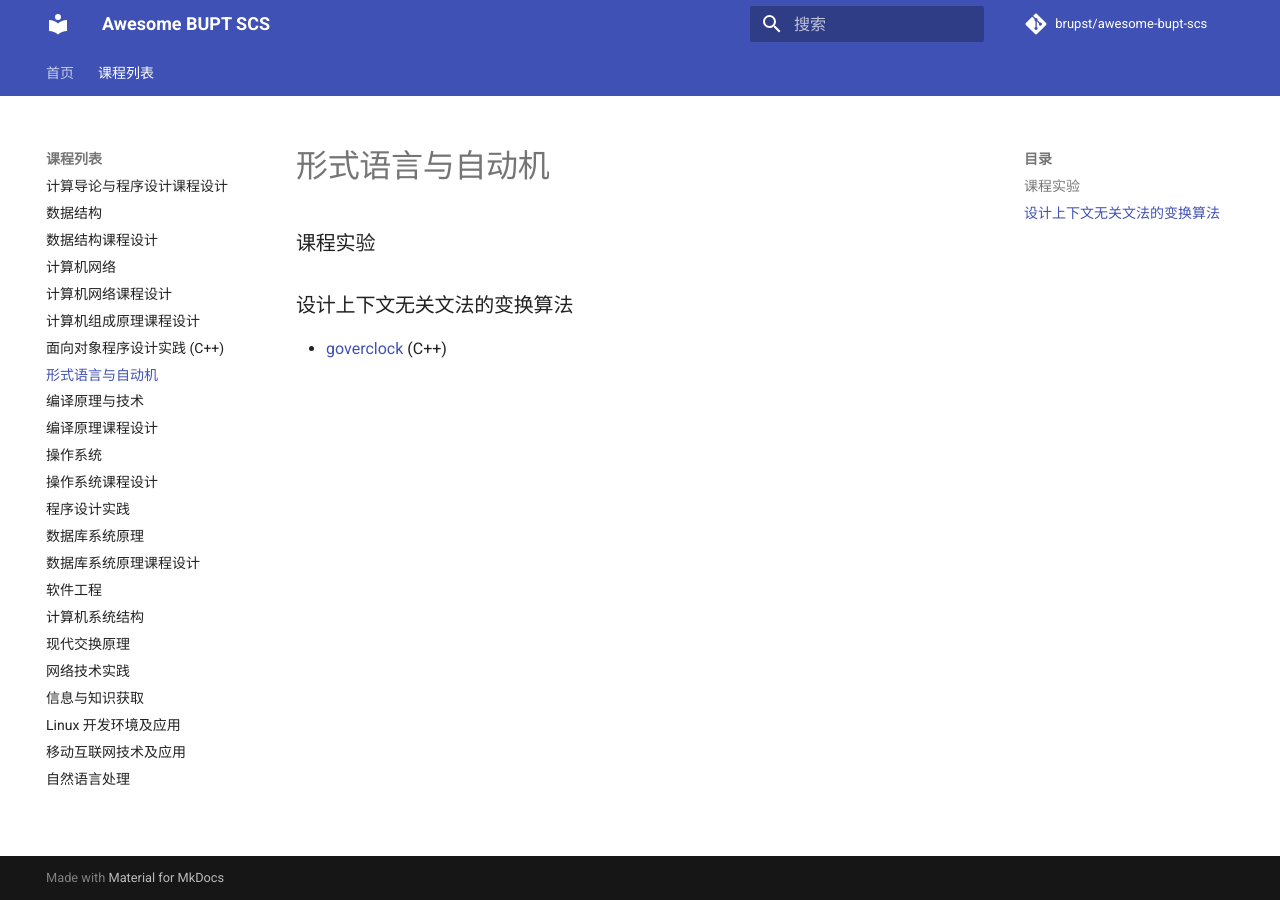
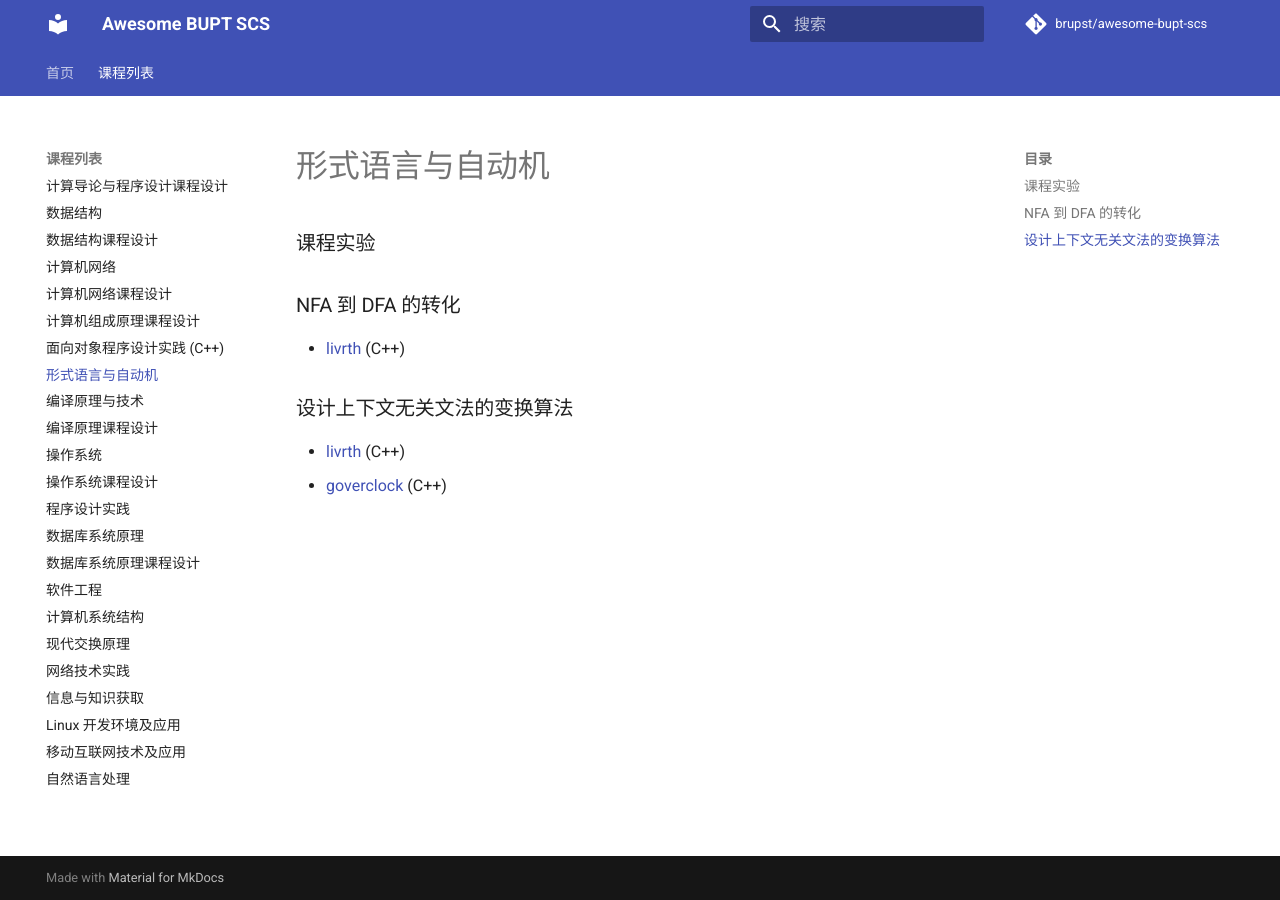
Before and after one commit to brupst/awesome-bupt-scs, an MkDocs documentation site: the page built from projects/Formal-Language.md, in a window 1280 px wide. Built offline with MkDocs 1.6.1 and Material for MkDocs 9.7.7, drawn with Linux system fonts in a browser that asks for light colours; comment, search, counter and statistics services are not loaded.

Commit message:
Add formal language and automata course lab (#53)
* Add formal language course lab

* Add language

```diff
--- a/projects/Formal-Language.md
+++ b/projects/Formal-Language.md
@@ -2,6 +2,11 @@
 
 ### 课程实验
 
+### NFA 到 DFA 的转化
+
+- [livrth](https://github.com/livrth/NFA2DFA) (C++)
+
 ### 设计上下文无关文法的变换算法
 
+- [livrth](https://github.com/livrth/CFG-Simplification) (C++)
 - [goverclock](https://github.com/goverclock/BUPT-Projects-Public/tree/main/CFG_transfer) (C++)
```
